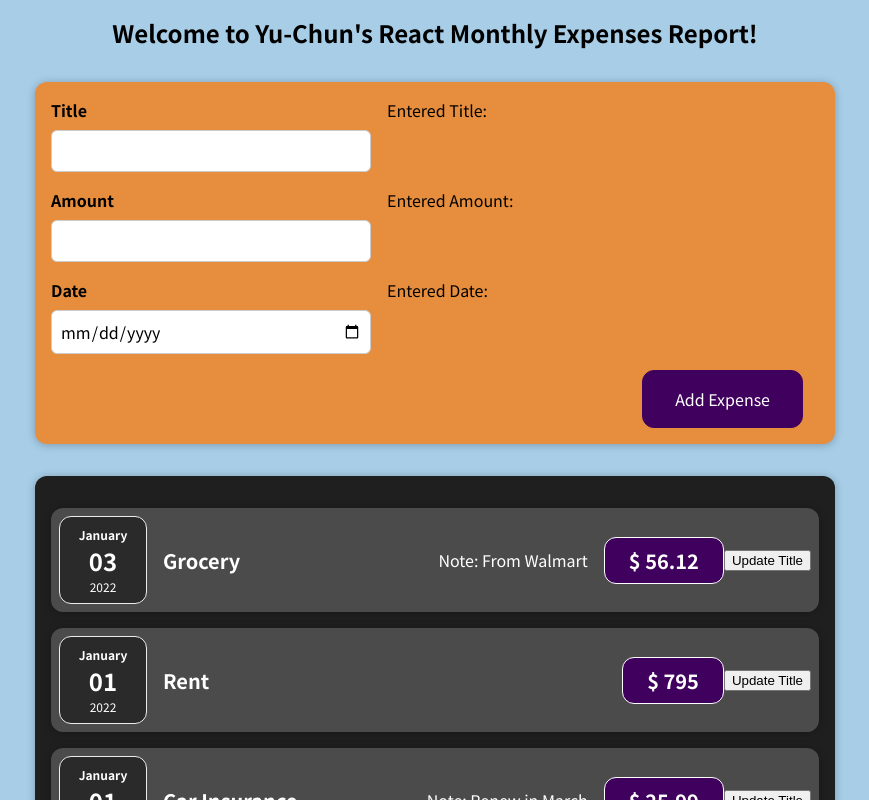
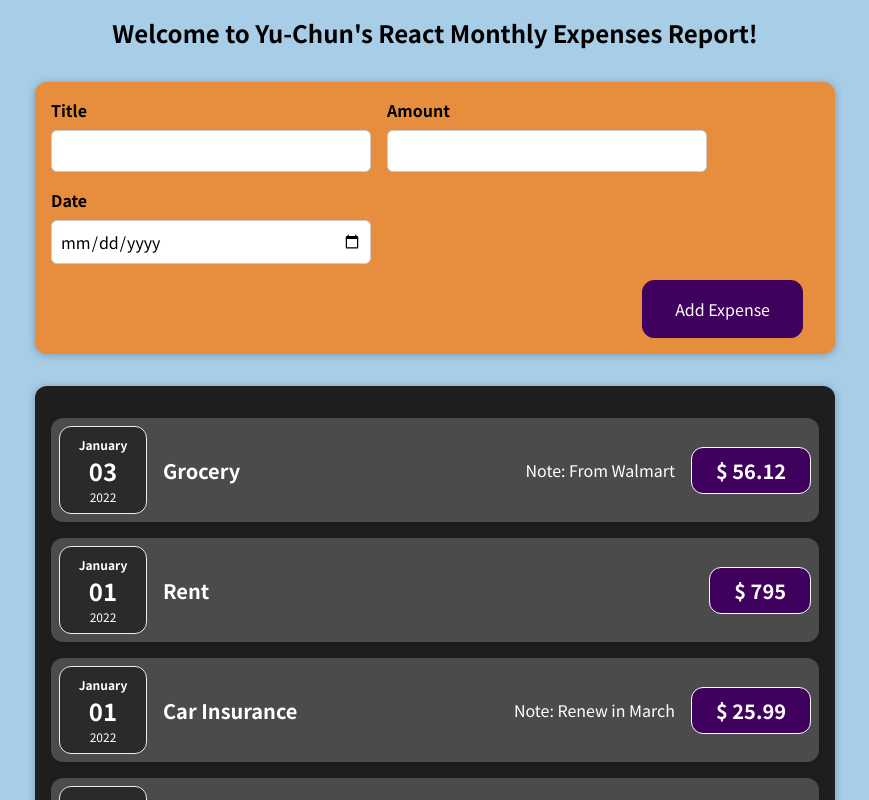
Before and after one commit to dyj0183/React-First-Practice-Project, a React (Create React App) app: page / in a window 1280 px wide. Shown: the top 800 px of the page, without its empty margins (205-1074 px from the left). Built offline with nearby package versions, Linux system fonts and the light colour scheme.

Commit message:
added two way data binding & cleaned out input after form submission

```diff
--- a/src/components/Expenses/ExpenseItem.js
+++ b/src/components/Expenses/ExpenseItem.js
@@ -1,5 +1,5 @@
 // import React is not necessary in this case but we still can do it
-import React, { useState } from 'react';
+import React from 'react';
 
 // use the css file we created
 import "./ExpenseItem.css";
@@ -12,22 +12,15 @@ import Note from "./ExpenseNote";
 // a component in React is just a sepcial kind of function
 // props is an object that contains key value pairs data passed in from App.js
 const ExpenseItem = (props) => {
-	// useState will call this component (function) again when it was executed
-	const [title, setTitle] = useState(props.title);
-
-	const clickHandler = () => {
-		setTitle("New Title!");
-	}
 
 	return (
 		<Card className="expense-item">
 			<ExpenseDate date={props.date} />
 			<div className="expense-item__description">
-				<h2>{title}</h2>
+				<h2>{props.title}</h2>
 				<Note note={props.note}></Note>
 				<div className="expense-item__price">$ {props.amount}</div>
 			</div>
-			<button onClick={clickHandler}>Update Title</button>
 		</Card>
 	);
 }
--- a/src/components/NewExpense/ExpenseForm.js
+++ b/src/components/NewExpense/ExpenseForm.js
@@ -3,22 +3,21 @@ import React, { useState } from "react";
 import "./ExpenseForm.css";
 
 const ExpenseForm = () => {
-
-    const [enteredTitle, setEnteredTitle] = useState('');
+	const [enteredTitle, setEnteredTitle] = useState("");
 	// when the change event occurs, we automatically get the "event"
 	const titleChangeHandler = (event) => {
 		setEnteredTitle(event.target.value);
 	};
 
-    const [enteredAmount, setEnteredAmount] = useState('');
+	const [enteredAmount, setEnteredAmount] = useState("");
 	const amountChangeHandler = (event) => {
 		setEnteredAmount(event.target.value);
-    }
+	};
 
-    const [enteredDate, setEnteredDate] = useState('');
+	const [enteredDate, setEnteredDate] = useState("");
 	const dateChangeHandler = (event) => {
 		setEnteredDate(event.target.value);
-    }
+	};
 
 	const submitHandler = (event) => {
 		// prevent the form from being sending to the server, so the page will NOT be reloaded
@@ -32,36 +31,43 @@ const ExpenseForm = () => {
 		};
 
 		console.log(expenseData);
-    }
+		// set all the values back to empty after submitting the form
+		setEnteredTitle("");
+		setEnteredAmount("");
+		setEnteredDate("");
+	};
 
 	return (
 		<form onSubmit={submitHandler}>
 			<div className="new-expense__controls">
 				<div className="new-expense__control">
 					<label>Title</label>
-					<input type="text" onChange={titleChangeHandler} />
+					<input
+						type="text"
+						value={enteredTitle}
+						onChange={titleChangeHandler}
+					/>
 				</div>
-                <div>Entered Title: {enteredTitle}</div>
 				<div className="new-expense__control">
 					<label>Amount</label>
 					<input
 						type="number"
+						value={enteredAmount}
 						min="0.01"
 						step="0.01"
 						onChange={amountChangeHandler}
 					/>
 				</div>
-                <div>Entered Amount: {enteredAmount}</div>
 				<div className="new-expense__control">
 					<label>Date</label>
 					<input
 						type="date"
+						value={enteredDate}
 						min="2019-01-01"
 						max="2022-12-31"
 						onChange={dateChangeHandler}
 					/>
 				</div>
-                <div>Entered Date: {enteredDate}</div>
 			</div>
 			<div className="new-expense__actions">
 				<button type="submit">Add Expense</button>
```
Also changed, not shown: 1 other file (tests, documents, lock files or other folders). Lines whose indentation alone changed are shown as unchanged.
